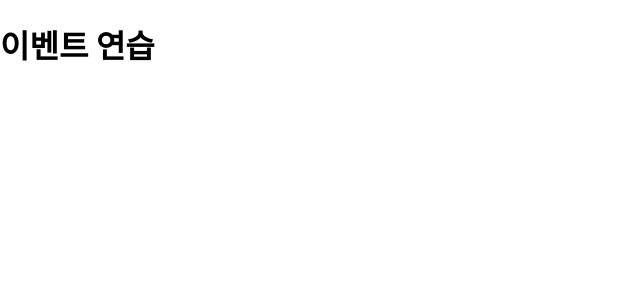
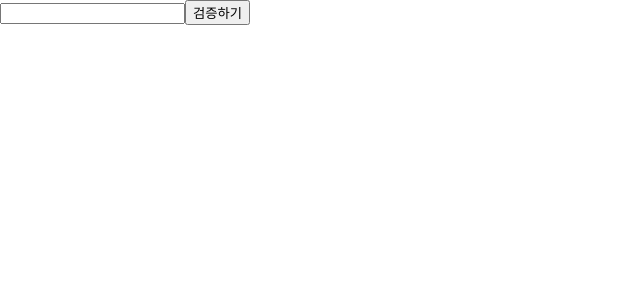
Before and after one commit to hyennin/react-practice, a React (Create React App) app: page / in a window 1280 px wide. Shown: the top 300 px of the page, without its empty margins (0-640 px from the left). Built offline with nearby package versions, Linux system fonts and the light colour scheme.

Commit message:
useState 실습

```diff
--- a/src/App.js
+++ b/src/App.js
@@ -3,12 +3,13 @@
 import Counter from './Counter';
 import Say from './Say';
 import EventPractice from './EventPractice';
+import ValidationSample from './ValidationSample';
 import { Component } from 'react';
 
-class App extends Component {
-  render() {
-    return <EventPractice/>
-  }
+const App = () => {
+  return(
+    <ValidationSample/>
+  )
 }
 
 export default App;
--- a/src/EventPractice.js
+++ b/src/EventPractice.js
@@ -2,16 +2,48 @@
 
 const EventPractice = () => {
 
+    const [username, setUsername] = useState("");
+    const [message, setMessage] = useState("");
+
+    const onChangeUsername = (e) => {
+        setUsername(e.target.value);
+    }
+
+    const onChangeMessage = (e) => {
+        setMessage(e.target.value);
+    }
+
+    const onClick = () => {
+        alert(username + ' : ' + message);
+        setUsername("");
+        setMessage("");
+    }
+
+    const handleKeyDown = (e) => {
+        if(e.key === "Enter") {
+            onClick();
+        }
+    }
+
     return (
         <div>
             <h1> 이벤트 연습 </h1>
-            <imput
+            <input
+            type="text"
+            name="username"
+            placeholder="사용자명을 입력해주세요."
+            value={username}
+            onChange={onChangeUsername}
+            />
+            <input
             type="text"
             name="message"
-            placehoder="아무거나 입력해주세요."
-            onChange={(e) => {
-                console.log(e.target.value);
-            }}/>
+            placeholder="아무거나 입력해주세요."
+            value={message}
+            onChange={onChangeMessage}
+            onKeyDown={handleKeyDown}
+            />
+            <button onClick={onClick}>확인</button>
         </div>
     )
 }
--- /dev/null
+++ b/src/ValidationSample.css
@@ -0,0 +1,7 @@
+.success {
+    background-color: lightgreen;
+}
+
+.failure {
+    background-color: lightcoral;
+}
--- /dev/null
+++ b/src/ValidationSample.js
@@ -0,0 +1,43 @@
+import { Component } from "react";
+import "./ValidationSample.css";
+
+class ValidationSample extends Component {
+    state = {
+        password: "",
+        clicked: false,
+        validated: false,
+    };
+
+    handleChange = (e) => {
+         this.setState({
+            password: e.target.value,
+        });
+    };
+
+    handleButtonClick = (e) => {
+        this.setState({
+            clicked: true,
+            validated: this.state.password === "0000",
+        });
+    };
+
+    render() {
+        return (
+            <div>
+                <input
+                type="password"
+                value={this.state.password}
+                onChange={this.handleChange}
+                className={
+                    this.state.clicked
+                    ? this.state.validated
+                    ? "success"
+                    : "failure"
+                    : ""
+                }/>
+                <button onClick={this.handleButtonClick}>검증하기</button>
+            </div>
+        );
+    }
+}
+export default ValidationSample;
```
